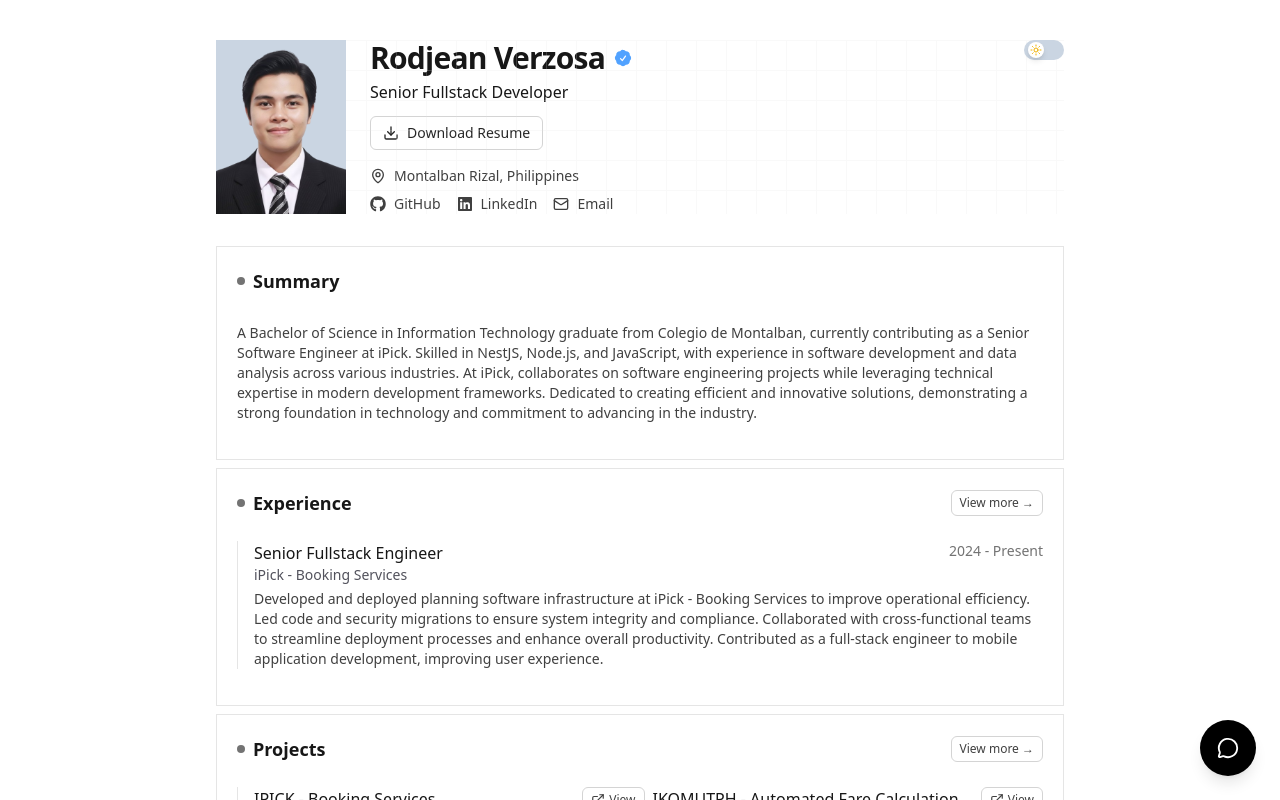
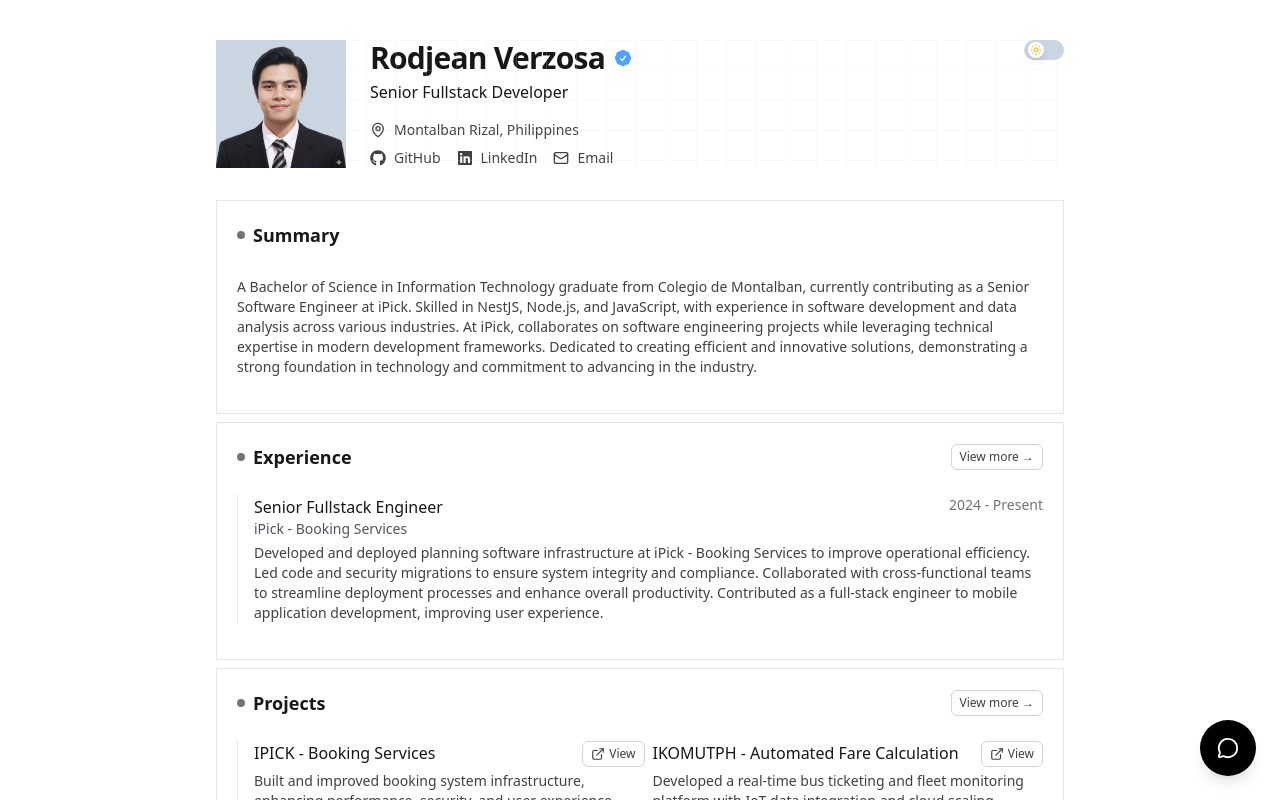
Before and after one commit to rodjean015/rodjean-portfolio, a Next.js app: page / in a window 1280 px wide. Shown: the top 800 px of the page. Built offline with nearby package versions, Linux system fonts and the light colour scheme.

Commit message:
fix picture

```diff
--- a/components/ProfileIntro.tsx
+++ b/components/ProfileIntro.tsx
@@ -1,4 +1,4 @@
-import { MapPin, Download } from "lucide-react";
+import { MapPin } from "lucide-react";
 import { FaGithub, FaLinkedin } from "react-icons/fa";
 import { Mail } from "lucide-react";
 import { CheckBadgeIcon } from "@heroicons/react/24/solid";
@@ -32,20 +32,6 @@ export default function ProfileIntro({ resume, dark }: ProfileIntroProps) {
             <p className="mt-1 text-sm md:text-base">
                 {resume.title}
             </p>
-
-            {/* Download resume */}
-            <a
-                href="/Rodjean-Verzosa-Resume.pdf"
-                download
-                className={`mt-3 inline-flex items-center gap-2 self-start text-xs md:text-sm px-3 py-1.5 rounded-md border transition w-fit
-                    ${dark
-                        ? "border-neutral-700 text-neutral-200 hover:bg-neutral-800"
-                        : "border-neutral-300 text-neutral-800 hover:bg-neutral-100"
-                    }`}
-            >
-                <Download size={14} className="md:w-4 md:h-4" />
-                <span>Download Resume</span>
-            </a>
 
             {/* Contact block */}
             <div
```
